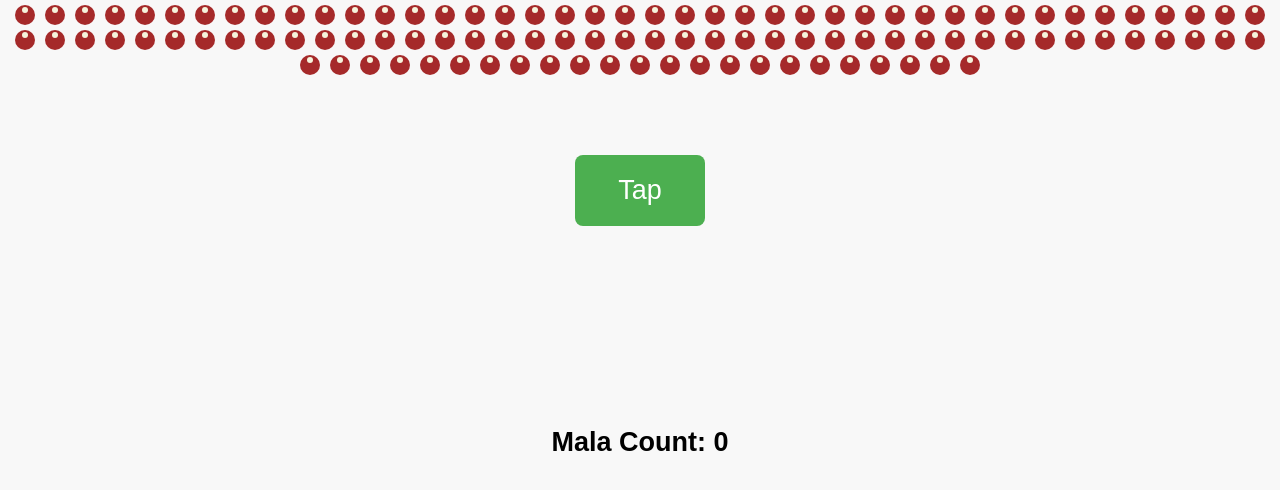
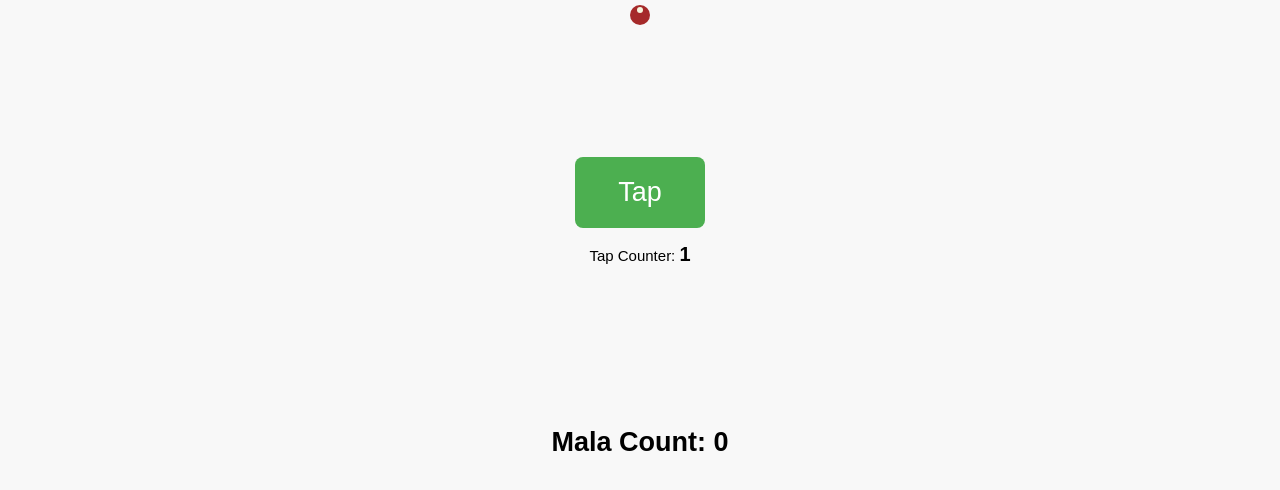
Before and after one commit to sid161/mantra-counter, a plain HTML site: page index.html in a window 1280 px wide. Both pictures are taken after a click on the button "Tap". Drawn offline with Linux system fonts and the light colour scheme.

Commit message:
update feature

```diff
--- a/index.html
+++ b/index.html
@@ -33,6 +33,7 @@
         overflow: hidden;
         white-space: nowrap;
         color: #333;
+        height: 40px; /* Set a fixed height to prevent bouncing */
     }
     .rudraksha-point {
         width: 20px;
@@ -56,7 +57,7 @@
     .tap-btn {
         text-align: center;
         margin-top: 10px;
-        font-size:15px
+        font-size:15px;
     }
     button {
     background-color: #4CAF50;
@@ -66,30 +67,56 @@
     border: none;
     cursor: pointer;
     border-radius: 8px;
+    min-width: 100px; /* Set a fixed width to prevent bouncing */
+    outline: none; /* Remove focus outline */
     transition: background-color 0.3s;
 }
+
     button:hover {
         background-color: #45a049;
     }
+    #invisible-content {
+    visibility: hidden;
+    height: 0;
+}
+.tap-btn {
+    text-align: center;
+    margin-top: 10px;
+    font-size: 15px;
+    position: relative; /* Ensure button position is relative to this container */
+}
+#tapCounter{
+    font-size:20px;
+    font-weight:bold;
+}
+
+
 </style>
 </head>
 <body>
 <div id="rudraksha">
     <div id="points"></div>
 </div>
+<!-- Invisible element to reserve space for maximum content size -->
+<div id="invisible-content" style="visibility: hidden;">
+    <!-- Add content here that could potentially change size -->
+</div>
 
-<div class="tap-btn">
+
+<div class="tap-btn" style="height: 80px;">
     <button onclick="tap()">Tap</button>
+    <p>Tap Counter: <span id="tapCounter">0</span></p>
 </div>
 
 <div id="mantra">
-    <marquee behavior="scroll" direction="left">Om Namah Shivay</marquee>
+    <p id="mantraText" style="font-size: 26px; font-weight: bold; text-align: center; margin-top: 5px; color: #333; display: none;">Om Namah Shivay</p>
 </div>
 
 <div id="counter">
     <h2>Mala Count: <span id="malaCount">0</span></h2>
 </div>
 
+
 <script src="script.js"></script>
 </body>
 </html>
--- a/script.js
+++ b/script.js
@@ -1,43 +1,60 @@
-
 const malaCountElement = document.getElementById('malaCount');
 const pointsContainer = document.getElementById('points');
-
+const mantraElement = document.getElementById('mantra');
 
 const totalPoints = 108;
 
-
 let counter = 0;
 let malaCounter = 0;
+let mantraVisible = false;
 
+// Create Rudraksha points
 for (let i = 0; i < totalPoints; i++) {
     const point = document.createElement('div');
     point.className = 'rudraksha-point';
     pointsContainer.appendChild(point);
+    point.style.display = 'none';
 }
 
 // Tap function
 function tap() {
     const points = document.getElementsByClassName('rudraksha-point');
     if (counter < totalPoints) {
-        points[counter].style.display = 'none';
+        points[counter].style.display = 'inline-block';
         counter++;
         if (counter === totalPoints) {
             updateMalaCount();
             resetPoints();
         }
     }
+    toggleMantraVisibility();
+    updateTapCounter();
+    setTimeout(toggleMantraVisibility, 1600);
 }
 
-// Update mala
+// Update tap counter
+function updateTapCounter() {
+    const tapCounterElement = document.getElementById('tapCounter');
+    tapCounterElement.textContent = counter;
+}
+
+// Update mala count
 function updateMalaCount() {
     malaCounter++;
     malaCountElement.textContent = malaCounter;
 }
 
+// Reset points
 function resetPoints() {
     counter = 0;
     const points = document.getElementsByClassName('rudraksha-point');
     for (let i = 0; i < points.length; i++) {
-        points[i].style.display = 'inline-block';
+        points[i].style.display = 'none'; // Hide all Rudraksha points
     }
 }
+
+// Toggle mantra visibility
+function toggleMantraVisibility() {
+    const mantraText = document.getElementById('mantraText');
+    mantraText.style.display = mantraText.style.display === 'none' ? 'block' : 'none'; // Toggle display property
+}
```
Lines whose indentation alone changed are shown as unchanged.
